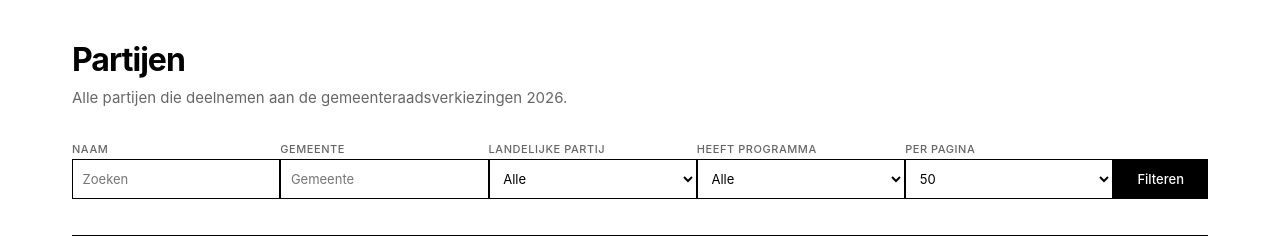
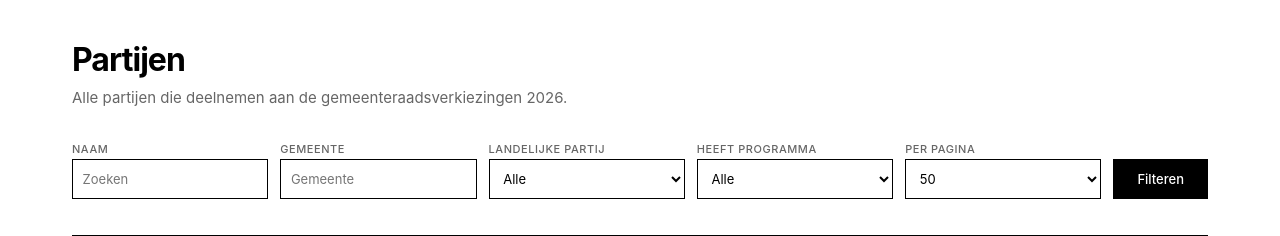
Before and after one commit to vanderburgt/polok, a Python web app: template app/templates/parties.html in a window 1280 px wide. Shown: the part 57-293 px from the top of the page. Run offline with Jinja, Linux system fonts and the light colour scheme; the template is opened without the code that fills it, so the values that code supplies are empty.

Commit message:
Add gap between filter fields

```diff
--- a/app/templates/base.html
+++ b/app/templates/base.html
@@ -56,7 +56,7 @@
         .stat { background: var(--white); border: 1px solid #ccc; border-radius: 0; padding: 0.5rem 1rem; font-size: 0.8125rem; font-weight: 500; color: #888; }
 
         /* FILTERS */
-        .filters { display: flex; gap: 0; flex-wrap: wrap; align-items: flex-end; margin-bottom: 1.5rem; width: 100%; }
+        .filters { display: flex; gap: 0.75rem; flex-wrap: wrap; align-items: flex-end; margin-bottom: 1.5rem; width: 100%; }
         .filter-group { flex: 1; min-width: 0; }
         .filter-group label { display: block; font-size: 0.6875rem; color: var(--text-muted); margin-bottom: 3px; text-transform: uppercase; letter-spacing: 0.05em; font-weight: 500; }
         .filter-group input, .filter-group select {
```
